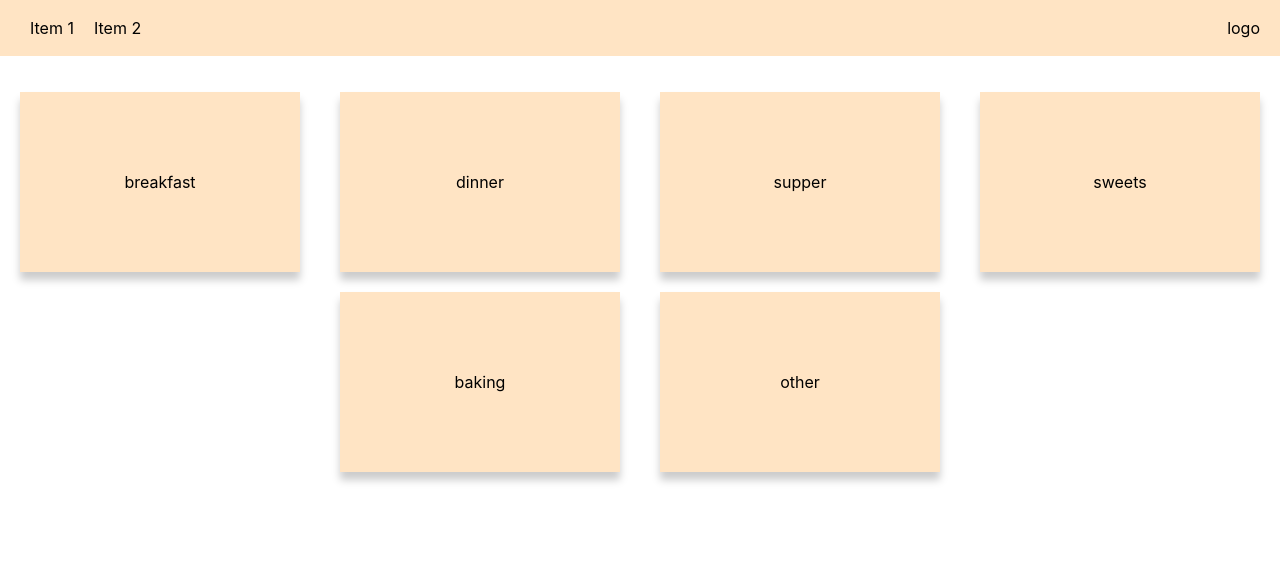
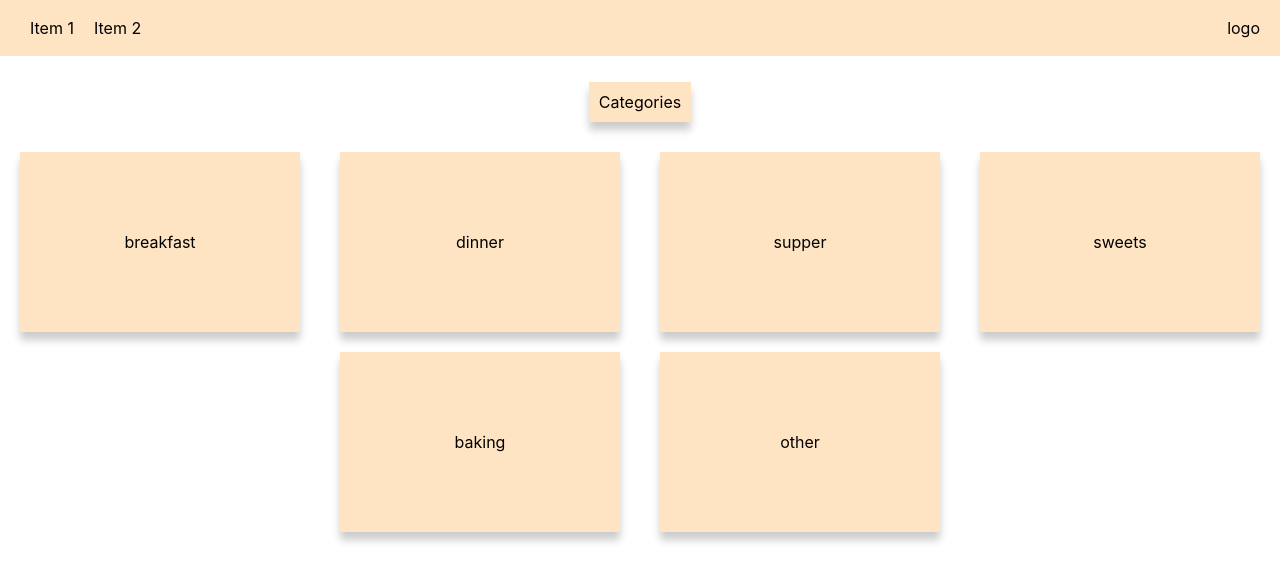
Before and after one commit to DawidSzpener/Ripicipi, a React (Create React App) app: page / in a window 1280 px wide. Shown: the top 582 px of the page. Built offline with nearby package versions, Linux system fonts and the light colour scheme.

Commit message:
feat: added button component and a button which uppon clicking shows all categories again

```diff
--- a/src/Components/DishCategory/DishCategory.js
+++ b/src/Components/DishCategory/DishCategory.js
@@ -1,7 +1,9 @@
 import React, { Component } from 'react'
 import Breakfast from './Breakfast/Breakfast'
 import Dinner from './Dinner/Dinner'
+import Aux from '../../hoc/Aux'
 import Card from '../UI/Card/Card'
+import Button from '../UI/Button/Button'
 
 class DishCategory extends Component {
   state = {
@@ -29,9 +31,12 @@ class DishCategory extends Component {
     }
 
     return (
-      <div>
-        {category}
-      </div>
+      <Aux>
+        <Button clicked={() => this.setState({ shownCategory: null })}>Categories</Button>
+        <div>
+          {category}
+        </div>
+      </Aux>
     )
   }
 }
--- a/src/Components/UI/Button/Button.css
+++ b/src/Components/UI/Button/Button.css
@@ -0,0 +1,20 @@
+.Button {
+  box-sizing: border-box;
+  background-color: bisque;
+  border: 1px #eee;
+  box-shadow: 0 8px 8px #ccc;
+  color: black;
+  outline: none;
+  cursor: pointer;
+  font: inherit;
+  padding: 10px;
+  margin: 10px;
+}
+
+.Success {
+  color: green;
+}
+
+.Danger {
+  color: #944317;
+}
--- a/src/Components/UI/Button/Button.js
+++ b/src/Components/UI/Button/Button.js
@@ -0,0 +1,11 @@
+import React from 'react'
+import './Button.css'
+
+const button = (props) => (
+  <button
+    onClick={props.clicked}
+    className={['Button', [props.btnType]].join(' ')}>
+    {props.children}</button>
+)
+
+export default button
```
